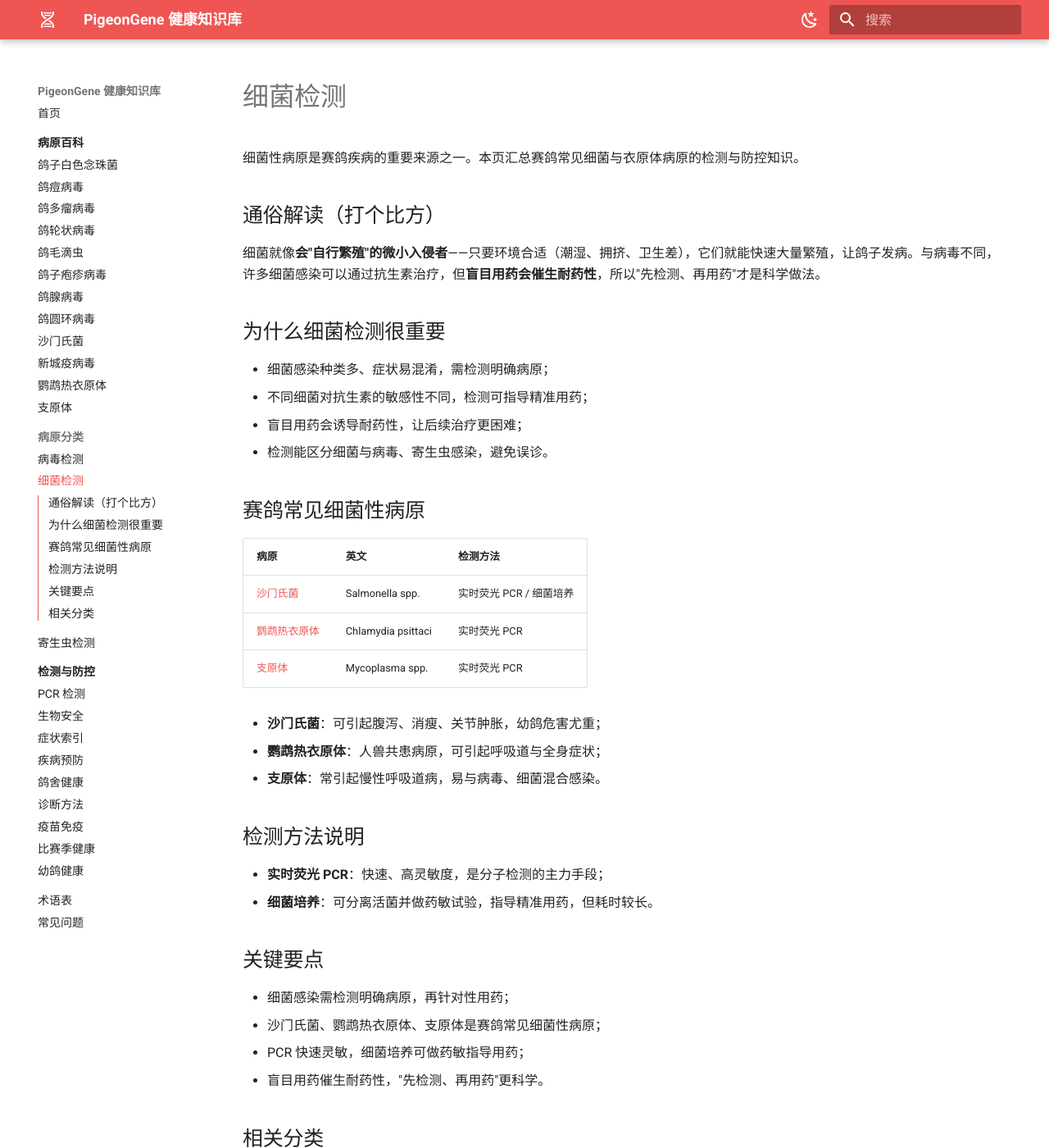
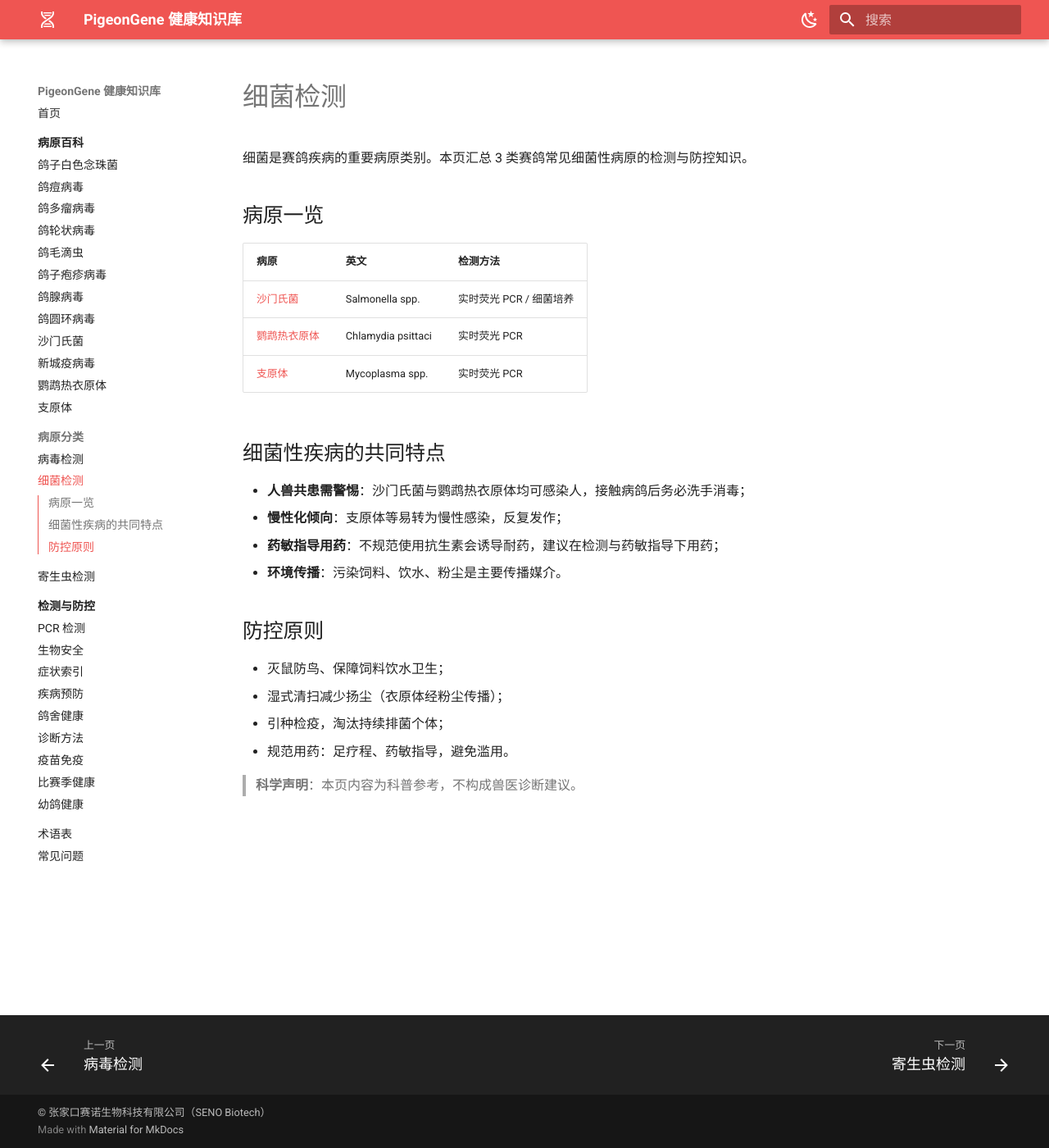
Before and after one commit to martinxionbiotech-max/health.pigeongene, an MkDocs documentation site: the page built from docs/categories/bacteria.md, in a window 1280 px wide and 1400 px high. Shown: the whole window at 82% size. Built offline with MkDocs 1.6.1 and Material for MkDocs 9.7.7, drawn with Linux system fonts in a browser that asks for light colours.

Commit message:
content: 4 个病原分类页扩写 — 共同特点/防控原则/分类意义与用药区别

```diff
--- a/docs/categories/bacteria.md
+++ b/docs/categories/bacteria.md
@@ -6,20 +6,9 @@ schema_type: collectionpage
 
 # 细菌检测
 
-细菌性病原是赛鸽疾病的重要来源之一。本页汇总赛鸽常见细菌与衣原体病原的检测与防控知识。
+细菌是赛鸽疾病的重要病原类别。本页汇总 3 类赛鸽常见细菌性病原的检测与防控知识。
 
-## 通俗解读（打个比方）
-
-细菌就像**会"自行繁殖"的微小入侵者**——只要环境合适（潮湿、拥挤、卫生差），它们就能快速大量繁殖，让鸽子发病。与病毒不同，许多细菌感染可以通过抗生素治疗，但**盲目用药会催生耐药性**，所以"先检测、再用药"才是科学做法。
-
-## 为什么细菌检测很重要
-
-- 细菌感染种类多、症状易混淆，需检测明确病原；
-- 不同细菌对抗生素的敏感性不同，检测可指导精准用药；
-- 盲目用药会诱导耐药性，让后续治疗更困难；
-- 检测能区分细菌与病毒、寄生虫感染，避免误诊。
-
-## 赛鸽常见细菌性病原
+## 病原一览
 
 | 病原 | 英文 | 检测方法 |
 |---|---|---|
@@ -27,23 +16,18 @@ schema_type: collectionpage
 | [鹦鹉热衣原体](../diseases/yingwure-yiyuanti.md) | Chlamydia psittaci | 实时荧光 PCR |
 | [支原体](../diseases/zhiyuanti.md) | Mycoplasma spp. | 实时荧光 PCR |
 
-- **沙门氏菌**：可引起腹泻、消瘦、关节肿胀，幼鸽危害尤重；
-- **鹦鹉热衣原体**：人兽共患病原，可引起呼吸道与全身症状；
-- **支原体**：常引起慢性呼吸道病，易与病毒、细菌混合感染。
+## 细菌性疾病的共同特点
 
-## 检测方法说明
+- **人兽共患需警惕**：沙门氏菌与鹦鹉热衣原体均可感染人，接触病鸽后务必洗手消毒；
+- **慢性化倾向**：支原体等易转为慢性感染，反复发作；
+- **药敏指导用药**：不规范使用抗生素会诱导耐药，建议在检测与药敏指导下用药；
+- **环境传播**：污染饲料、饮水、粉尘是主要传播媒介。
 
-- **实时荧光 PCR**：快速、高灵敏度，是分子检测的主力手段；
-- **细菌培养**：可分离活菌并做药敏试验，指导精准用药，但耗时较长。
+## 防控原则
 
-## 关键要点
+- 灭鼠防鸟、保障饲料饮水卫生；
+- 湿式清扫减少扬尘（衣原体经粉尘传播）；
+- 引种检疫，淘汰持续排菌个体；
+- 规范用药：足疗程、药敏指导，避免滥用。
 
-- 细菌感染需检测明确病原，再针对性用药；
-- 沙门氏菌、鹦鹉热衣原体、支原体是赛鸽常见细菌性病原；
-- PCR 快速灵敏，细菌培养可做药敏指导用药；
-- 盲目用药催生耐药性，"先检测、再用药"更科学。
-
-## 相关分类
-
-- [病毒检测](viruses.md)
-- [寄生虫检测](parasites.md)
+> **科学声明**：本页内容为科普参考，不构成兽医诊断建议。
--- a/docs/categories/index.md
+++ b/docs/categories/index.md
@@ -6,8 +6,24 @@ schema_type: index
 
 # 病原分类
 
+赛鸽病原按类别可分为病毒、细菌与寄生虫（原虫）三大类。本页提供分类导航。
+
 ## 病原分类
 
-- [病毒检测](../categories/viruses.md) — 赛鸽常见病毒性疾病（7 种病毒）的传播、症状、诊断与防控。
-- [细菌检测](../categories/bacteria.md) — 赛鸽常见细菌性疾病（沙门氏菌、鹦鹉热衣原体、支原体）的传播、症状、诊断与防控。
-- [寄生虫检测](../categories/parasites.md) — 赛鸽常见寄生虫病（鸽毛滴虫）的传播、症状、诊断与防控。
+- [病毒检测](viruses.md) — 7 种赛鸽常见病毒的传播、症状、诊断与防控；
+- [细菌检测](bacteria.md) — 沙门氏菌、鹦鹉热衣原体、支原体的传播、症状、诊断与防控；
+- [寄生虫检测](parasites.md) — 鸽毛滴虫的传播、症状、诊断与防控。
+
+## 为什么分类很重要
+
+- **用药不同**：抗病毒药、抗生素与抗寄生虫药的适用对象完全不同；
+- **防控策略不同**：病毒重在免疫与生物安全，细菌重在卫生与规范用药，寄生虫重在饮水管理与驱虫；
+- **检测方法不同**：不同病原对应不同的检测手段（PCR / 培养 / 镜检）。
+
+## 检测提示
+
+- 症状重叠时，建议多病原联合检测；
+- 确诊后再用药，避免盲目用药与耐药；
+- 引种检疫是防止新病原引入的第一道关口。
+
+> **科学声明**：所有内容为科普参考，不构成兽医诊断建议。确诊依赖实验室检测。
```
Also changed, not shown: docs/categories/parasites.md (+13 -27 lines), docs/categories/viruses.md (+18 -1 lines).
